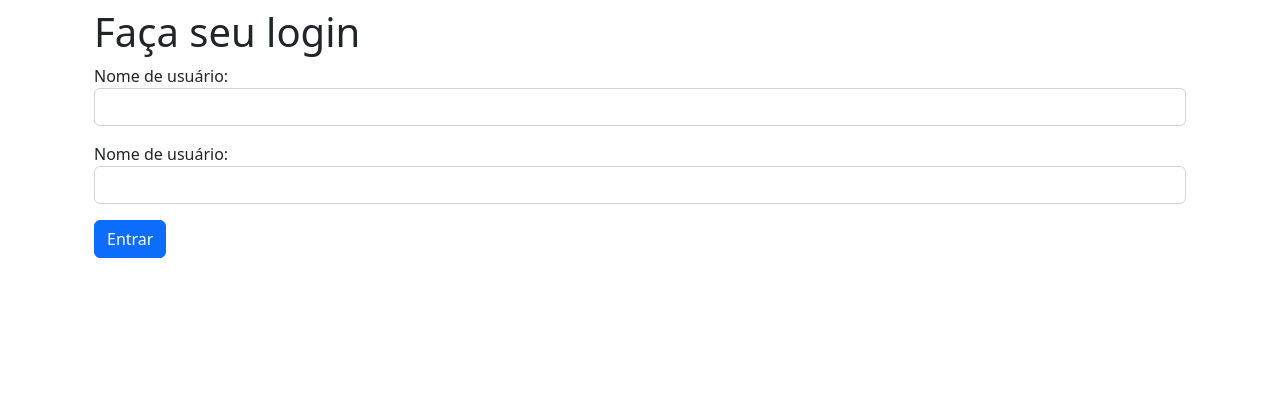
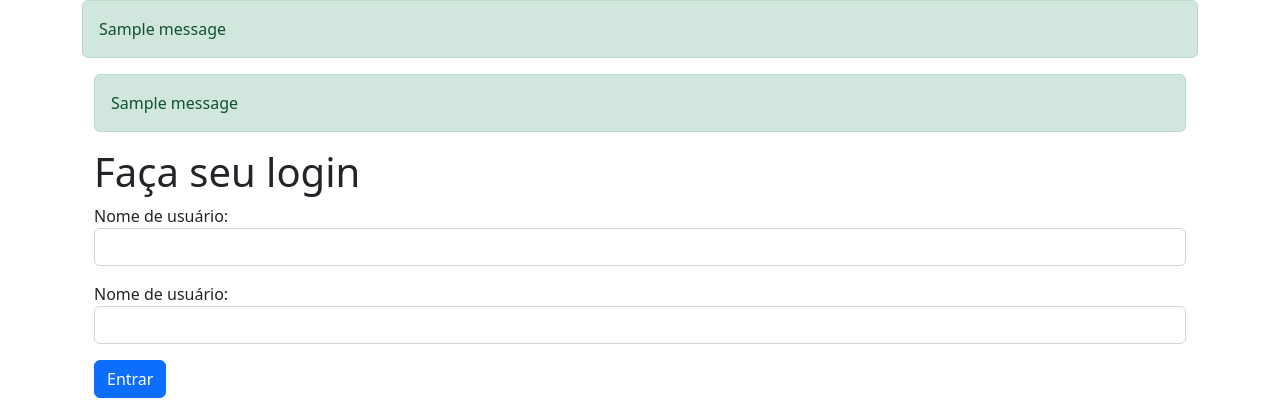
Before and after one commit to Nic0lasSouza/webpage-com-flask, a Flask app: page /login in a window 1280 px wide. Shown: the top 420 px of the page. Run offline with Flask 3, Linux system fonts and the light colour scheme; one stand-in notice (Sample message) is shown; some libraries are stand-ins or nearby versions.

Commit message:
criando acao para pagina de secao e utilizando o flash para alertar se foi logado

```diff
--- a/app.py
+++ b/app.py
@@ -1,4 +1,4 @@
-from flask import Flask, render_template, request, redirect
+from flask import Flask, render_template, request, redirect, session, flash
 
 
 class Jogo:
@@ -14,6 +14,7 @@ jogo3 = Jogo('Mortal Kombat', 'Luta', 'PS2', 12.99)
 lista_jogo = [jogo1, jogo2, jogo3]
 
 app = Flask(__name__)
+app.secret_key = '123456'
 
 @app.route('/')
 def index():
@@ -37,5 +38,16 @@ def criar():
 def login():
     return render_template('login.html')
 
+@app.route('/autenticar', methods=['POST',])
+def autenticar():
+    if 'admin' == request.form['senha']:
+        session['usuario_logado'] = request.form['usuario']
+        flash(session['usuario_logado'] + ' '+ '  logado com sucesso')
+        return redirect('/')
+    else:
+        flash('Usuário não logado')
+        return redirect('/login')
+
+
 if __name__ == "__main__":
     app.run(debug=True)
--- a/templates/login.html
+++ b/templates/login.html
@@ -3,10 +3,21 @@
 <html>
     <body>
         <div class="container">
+
+            {% with messages = get_flashed_messages() %}
+                {% if messages %}
+                        <ul id="messages" class="list-unstyled">
+                    {% for message in messages %}
+                        <li class="alert alert-success">{{ message }}</li>
+                    {% endfor %}
+                    </ul>
+                {% endif %}
+            {% endwith %}
+
             <h1>Faça seu login</h1>
             <form method="POST" action="/autenticar">
-                <p><label>Nome de usuário:</label><input class="form-control" type="text" name="usuario" required></p>
-                <p><label>Nome de usuário:</label><input class="form-control" type="password" name="senha" required></p>
+                <p><label>Nome de usuário: </label><input class="form-control" type="text" name="usuario" required>  </p>
+                <p><label>Nome de usuário: </label><input class="form-control" type="password" name="senha" required>  </p>
                 <p><button class="btn btn-primary" type="submit">Entrar</button></p>
             </form>
         </div>
--- a/templates/template.html
+++ b/templates/template.html
@@ -8,6 +8,17 @@
     </head>
     <body>
         <div class="container">
+
+        {% with messages = get_flashed_messages() %}
+            {% if messages %}
+                    <ul id="messages" class="list-unstyled">
+                {% for message in messages %}
+                    <li class="alert alert-success">{{ message }}</li>
+                {% endfor %}
+                </ul>
+            {% endif %}
+        {% endwith %}
+
             <div class="page-header">
                 <h1>{{ titulo }}</h1>
             </div>
```
